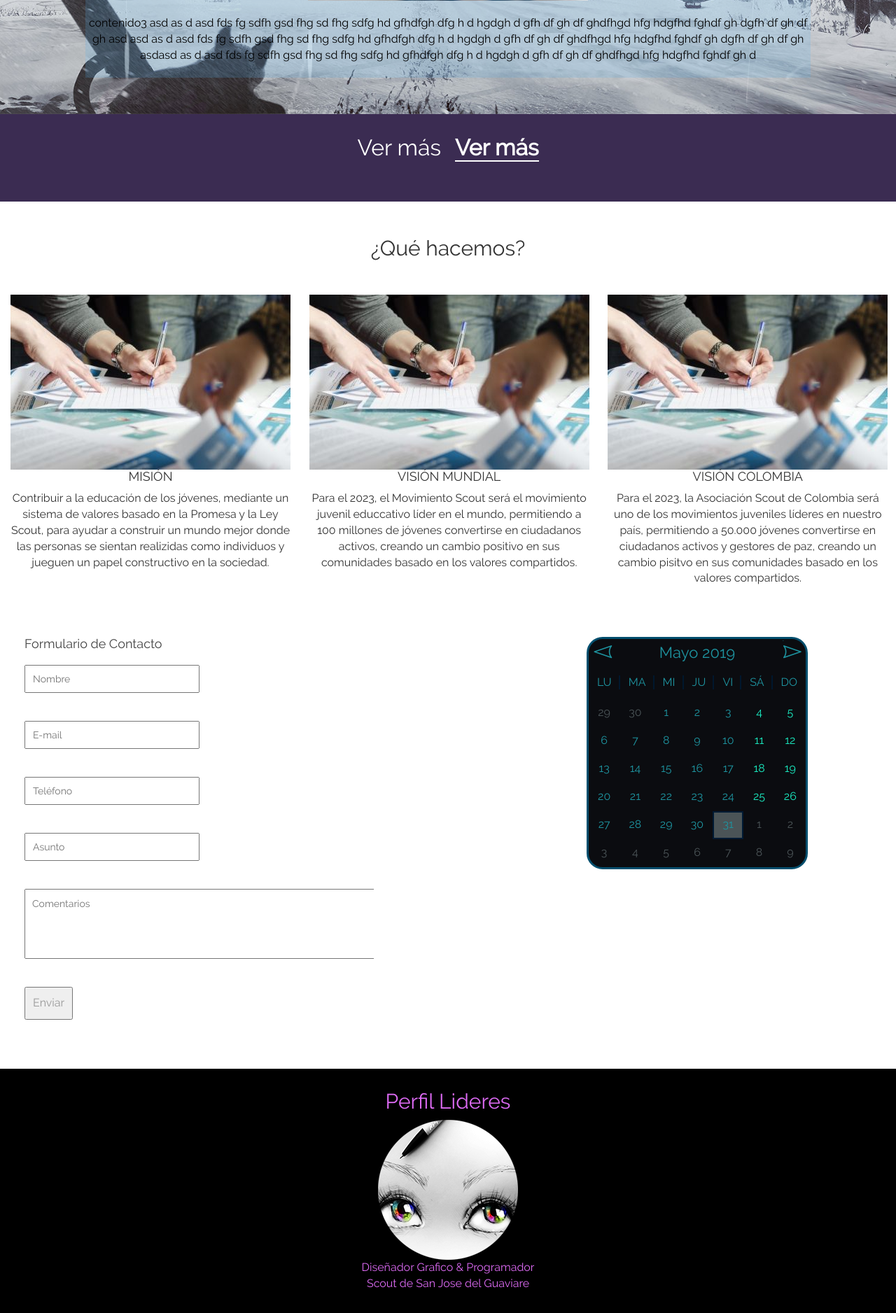
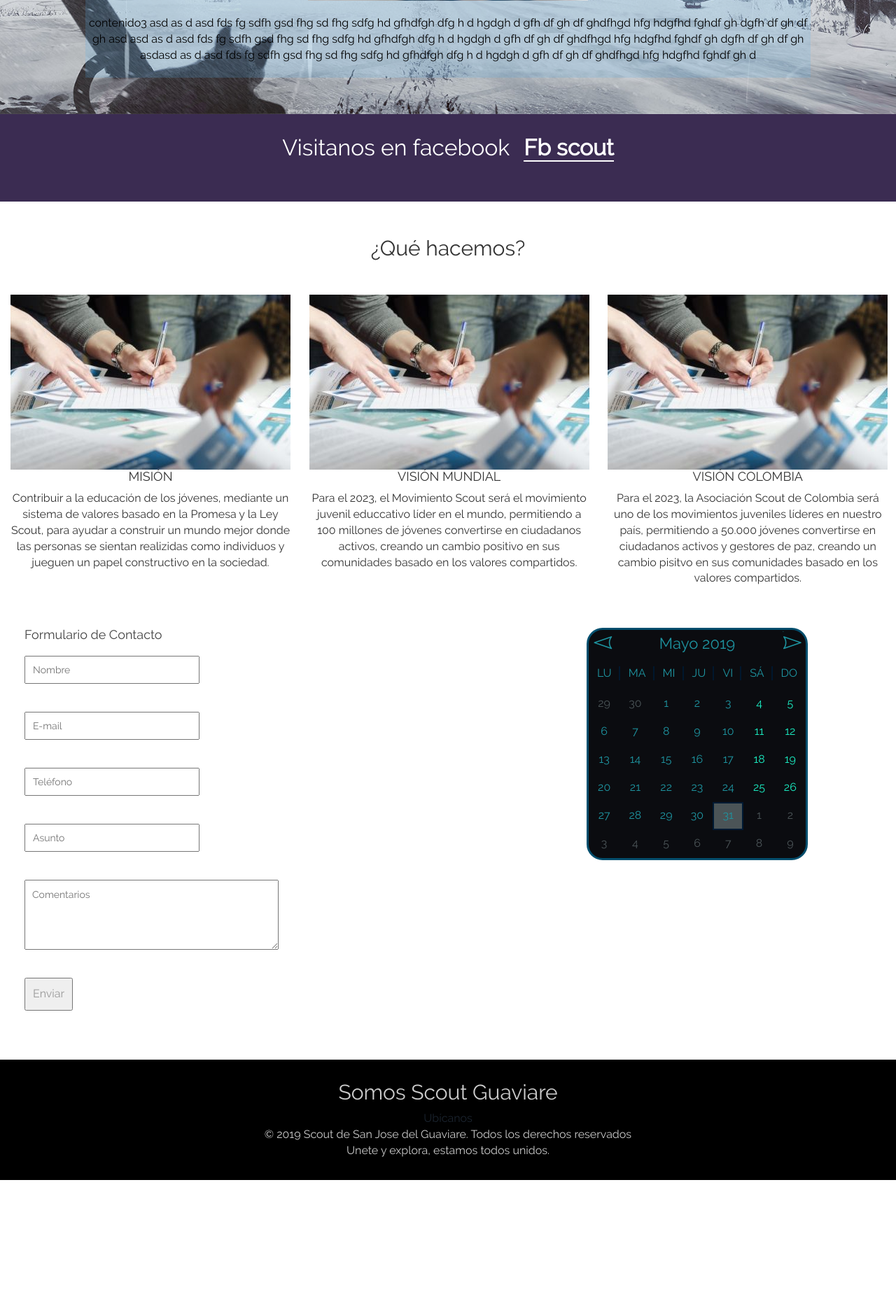
Before and after one commit to buendiagon/web-scout, a PHP site: page / in a window 1280 px wide. Shown: the part 938-2814 px from the top of the page at 70% size. After the commit the page ends 2624 px from the top, so only its background shows below. Run offline with PHP 8.4, Linux system fonts and the light colour scheme; data comes from the database, SQL or seed files in the repository; data that the repository does not hold is empty.

Commit message:
cambios footer filtro

```diff
--- a/css/estilos.css
+++ b/css/estilos.css
@@ -1,6 +1,50 @@
 *{
 	font-family: rale;
 }
+/*modo oscuro*//*
+#check-box{
+	margin: 0;
+	padding: 0;
+	background: #f3f3f3;
+}
+#center{
+	position: absolute;
+	top: 10%;
+	left:10%;
+	transform:translate(-10%,-10%);
+}
+input[type="checkbox"]{
+	position: relative;
+	width: 20px;
+	height: 10px;
+	-webkit-appearance:none;
+	background: #c6c6c6;
+	outline: none;
+	border-radius:20px;
+	box-shadow: inset 0 0 5px rgba(0,0,0,.2);
+	transition: .5s;
+
+}
+input:checked[type="checkbox"]{
+	background:#03a9f4;
+}
+input[type="checkbox"]:before{
+	content: '';
+	position: absolute;
+	width: 20px;
+	height: 20px;
+	border-radius: 20px;
+	top:0;
+	left: 0;
+	background: #fff;
+	transform: scale(1.1);
+	box-shadow: 0 2px 5px rgba(0,0,0,.2);
+	transition: .5s;
+}
+input:checked[type="checkbox"]:before{
+	left: 20px;
+}*/
+/*modo oscuro*/
 /* maneja el tamaño y posición del Logo al lado del menú */
 .logo{
 	width: 30%;
--- a/css/formulario.css
+++ b/css/formulario.css
@@ -19,7 +19,7 @@
 /* maneja el tamaño de los inputs grandes del formulario */
 .caja-2{
 	display: block;
-	width: 545px;
+	width: 70%;
 	height: 100px;
 	margin: 20px 20px;
 	padding: 10px;
@@ -42,7 +42,7 @@ footer{
 	clear: both;
 	margin-top: 50px;
 	background: #000;
-	color: #DE6BF5;
+	color:#ccc;
 	text-align: center;
 	padding: 30px;
 }
--- a/index.html
+++ b/index.html
@@ -36,7 +36,7 @@
 			</div>
 		</div>
 		<div class="banner-1">
-			<h3>Ver más<a href="#" target="_blanck">Ver más</a></h3>
+			<h3>Visitanos en facebook<a href="https://www.facebook.com/Grupo-Scout-2-Nukak-Maku-Del-Guaviare-1713784762236698/" target="_blanck">Fb scout</a></h3>
 		</div>
 		<div id="titulo">
 			<h2>¿Qu&eacute; hacemos?</h2>
@@ -67,16 +67,16 @@
 		<!-- parte del iframe (mapa de San Jose del Guavire) -->
 		<!-- <div id="maps"></div> -->
 		<span class="clearfix"></span>
-		<div class="row-fluid" style="margin-top: 5%;">
+		<div class="row-fluid" style="margin-top:4%;">
 			<div class="col-sm-6">
 				<div class="formulario">
 					<h4 class="formu-ti">Formulario de Contacto</h4>
-					<form action="index.php" method="post">
-						<input type="text" name="nombre" placeholder="Nombre" class="caja-1">
+					<form action="php/envia.php" method="post">
+						<input type="text" name="nombre" placeholder="Nombre" class="caja-1" required>
 						<input type="email" name="email" placeholder="E-mail" class="caja-1" required>
-						<input type="tel" name="telefono" placeholder="Teléfono" class="caja-1" required>
+						<input type="tel" name="telefono" placeholder="Tel&eacute;fono" class="caja-1" required>
 						<input type="text" name="asunto" placeholder="Asunto" class="caja-1">
-						<textarea name="mensaje" id="" cols="30" rows="10" placeholder="Comentarios" class="caja-2"></textarea>
+						<textarea name="mensaje" id="" cols="25" rows="10" placeholder="Comentarios" class="caja-2"></textarea>
 						<button type="submit" class="contratar-a correr">Enviar</button>
 					</form>
 				</div>
@@ -118,7 +118,6 @@ function initMap() {
 <script async defer
 src="https://maps.googleapis.com/maps/api/js?key=AIzaSyBfsbVxz5bsAsLJDmr2bReNv210163nz2I&callback=initMap">
 </script> -->
-
 <!-- Scripts para las particulas y su ubicacion -->
 <script type="text/javascript" src="js/particles/particles.js"></script>
 <script type="text/javascript" src="js/particles/app.js"></script>
--- a/js/inicio.js
+++ b/js/inicio.js
@@ -1,3 +1,4 @@
+
 document.getElementById("menu").innerHTML=`
 <section id="banner" data-img="images/banner">
 	<div class="inner">
@@ -22,6 +23,9 @@ document.getElementById("menu").innerHTML=`
 			<li>
 				<a href="#" id="loginButton">
 				<span>Iniciar sesi&oacute;n</span></a>
+
+
+
 				<div id="loginBox">
 					<form action="php/base.php" id="loginForm">
 						<fieldset id="body">
@@ -41,24 +45,18 @@ document.getElementById("menu").innerHTML=`
 				</div>
 				<div class="clearfix"></div>
 			</li>
+
 		</ul>
 	</nav>
 </div>`;
-
 document.getElementById("footer").innerHTML=`
 <!-- aqui empieza el footer -->
 <footer id="footer">
 	<div class="inner">
-		<h2>Perfil Lideres</h2>
-		<img align="center" src="imagenes/autor.png"> <!--mi perfil-->
-		<p>Diseñador Grafico & Programador</p>
-			<!-- Poner luego los botones de facebook y email
-			<ul class="icons">
-				<li><a href="#" class="icon fa-facebook"><span class="label">Facebook</span></a></li>
-				<li><a href="#" class="icon fa-envelope"><span class="label">Email</span></a></li>
-			</ul> -->
-		<p class="copyright">Scout de San Jose del Guaviare </p>
+		<h2>Somos Scout Guaviare</h2>
+		<a href="#">Ub&iacute;canos</a>
+		<p class="copyright">© 2019 Scout de San Jose del Guaviare. Todos los derechos reservados</p>
+		<p class="copyright">Unete y explora, estamos todos unidos.</p>
 	</div>
 </footer>
-				<!-- Aqui termina el footer	 -->
-<!--ponerlo en una clase aparte para modificarlo ..TO BE CONTINUE..>-->`;
+<!-- Aqui termina el footer	 -->`;
```
Also changed, not shown: biblioteca.html (+3 -13 lines), form_usuario.html (+17 -17 lines), php/envia.php (added, +13 -0 lines).
